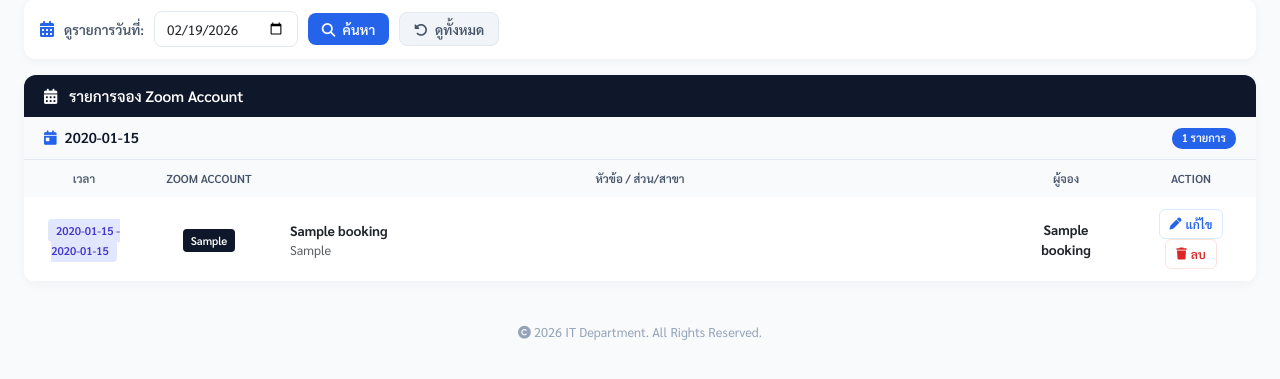
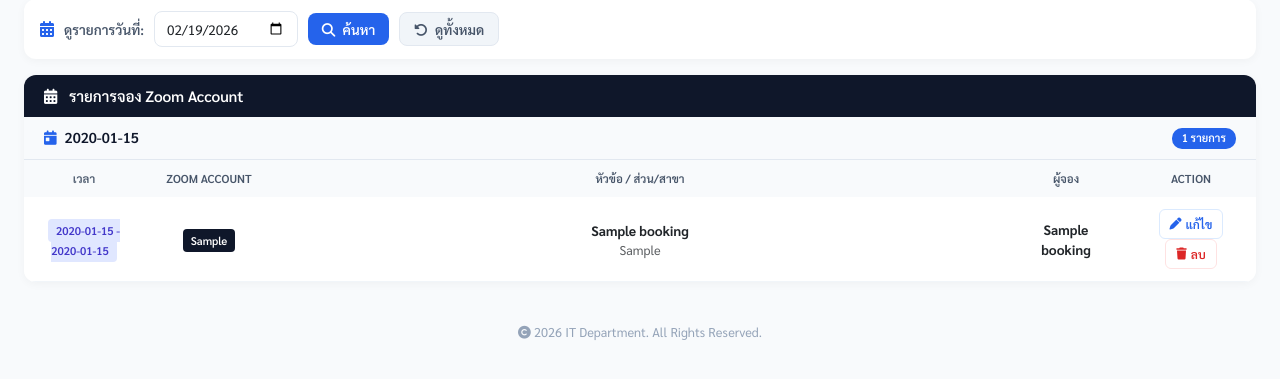
Before and after one commit to itsupport20179/Zoombooking, a Flask app: page /admin in a window 1280 px wide. Shown: the part 220-599 px from the top of the page. Run offline with Flask 3, Linux system fonts and the light colour scheme; the visitor is signed in with stand-in values (Sample User, id 1); tables that the repository leaves empty hold one stand-in row (values such as "Sample post"); some libraries are stand-ins or nearby versions.

Commit message:
Update admin.html

```diff
--- a/templates/admin.html
+++ b/templates/admin.html
@@ -624,7 +624,7 @@
                         <tr class="booking-row" data-date="{{ b.date }}">
                             <td><span class="badge-time">{{ b.start_time }} - {{ b.end_time }}</span></td>
                             <td><span class="badge-room">{{ b.room }}</span></td>
-                            <td class="text-start">
+                            <td>
                                 <div class="fw-bold">{{ b.name }}</div>
                                 <div class="text-muted" style="font-size: 0.8rem;">{{ b.department }}</div>
                             </td>
```
